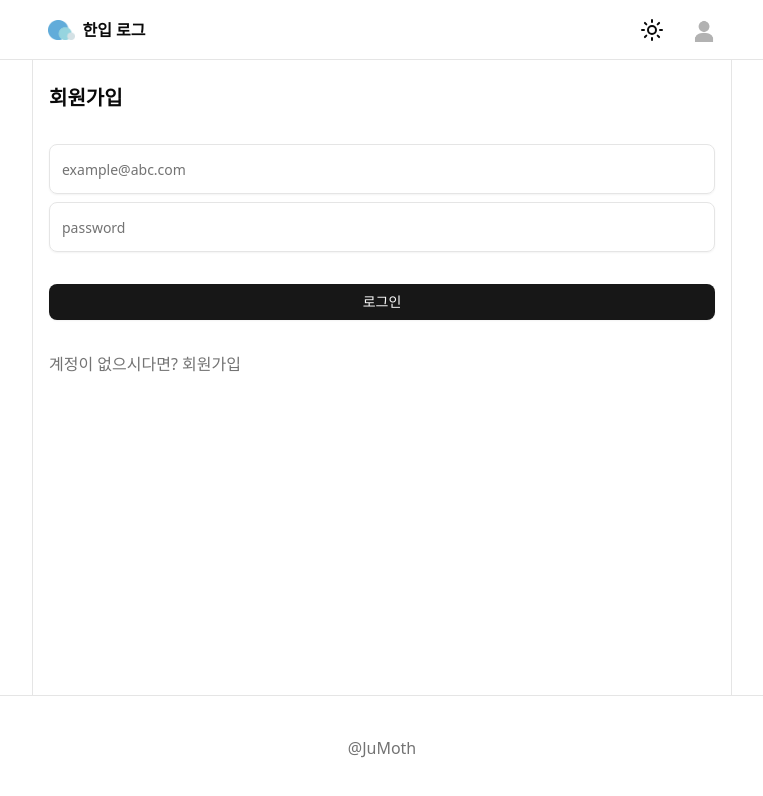
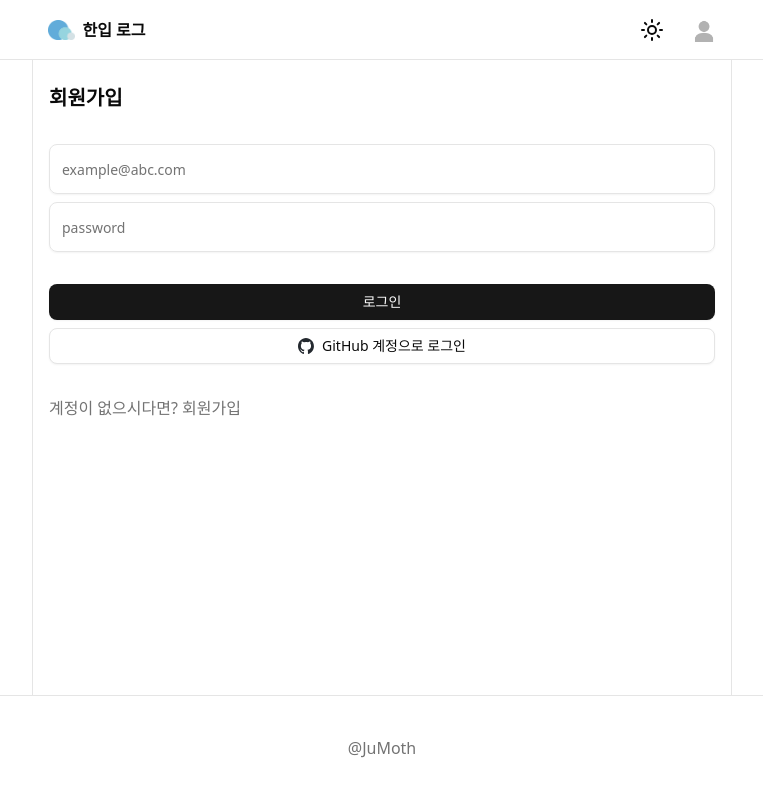
Before and after one commit to JuMoth/onebite-log, a React (Vite) app: page /sign-in in a window 1280 px wide. Shown: the top 796 px of the page, without its empty margins (258-1021 px from the left). Built offline with nearby package versions, Linux system fonts and the light colour scheme.

Commit message:
feat: Social Login

```diff
--- a/src/api/auth.ts
+++ b/src/api/auth.ts
@@ -1,4 +1,5 @@
 import supabase from "@/lib/supabase";
+import type { Provider } from "@supabase/supabase-js";
 
 export async function signUp({ email, password }: { email: string; password: string; }) {
     const { data, error } = await supabase.auth.signUp({
@@ -19,3 +20,12 @@ export async function signInWithPassword({ email, password }: { email: string; p
     if (error) throw error;
     return data;
 }
+
+export async function signInWithOAuth(provider: Provider) {
+    const { data, error } = await supabase.auth.signInWithOAuth({
+        provider,
+    });
+
+    if (error) throw error;
+    return data;
+}
--- /dev/null
+++ b/src/hooks/mutations/use-sign-in-with-oauth.ts
@@ -0,0 +1,8 @@
+import { signInWithOAuth } from "@/api/auth";
+import { useMutation } from "@tanstack/react-query";
+
+export function useSignInWithOAuth() {
+    return useMutation({
+        mutationFn: signInWithOAuth,
+    })
+}
--- a/src/pages/sign-in-page.tsx
+++ b/src/pages/sign-in-page.tsx
@@ -4,11 +4,15 @@ import { useSignInWithPassword } from "@/hooks/mutations/use-sign-in-with-passwo
 import { useState } from "react";
 import { Link } from "react-router";
 
+import gitHubLogo from "@/assets/github-mark.svg";
+import { useSignInWithOAuth } from "@/hooks/mutations/use-sign-in-with-oauth";
+
 export default function SignInPage() {
   const [email, setEmail] = useState("");
   const [password, setPassword] = useState("");
 
   const { mutate: signInWithPassword } = useSignInWithPassword();
+  const { mutate: signInWithOAuth } = useSignInWithOAuth();
 
   const handleSignInWithPasswordClick = () => {
     if (email.trim() === "") return;
@@ -18,6 +22,10 @@ export default function SignInPage() {
       email,
       password,
     });
+  };
+
+  const handleSignInWithGitHubClick = () => {
+    signInWithOAuth("github");
   };
 
   return (
@@ -39,9 +47,17 @@ export default function SignInPage() {
           placeholder="password"
         />
       </div>
-      <div>
+      <div className="flex flex-col gap-2">
         <Button onClick={handleSignInWithPasswordClick} className="w-full">
           로그인
+        </Button>
+        <Button
+          onClick={handleSignInWithGitHubClick}
+          className="w-full"
+          variant={"outline"}
+        >
+          <img src={gitHubLogo} className="h-4 w-4" />
+          GitHub 계정으로 로그인
         </Button>
       </div>
       <div>
```
